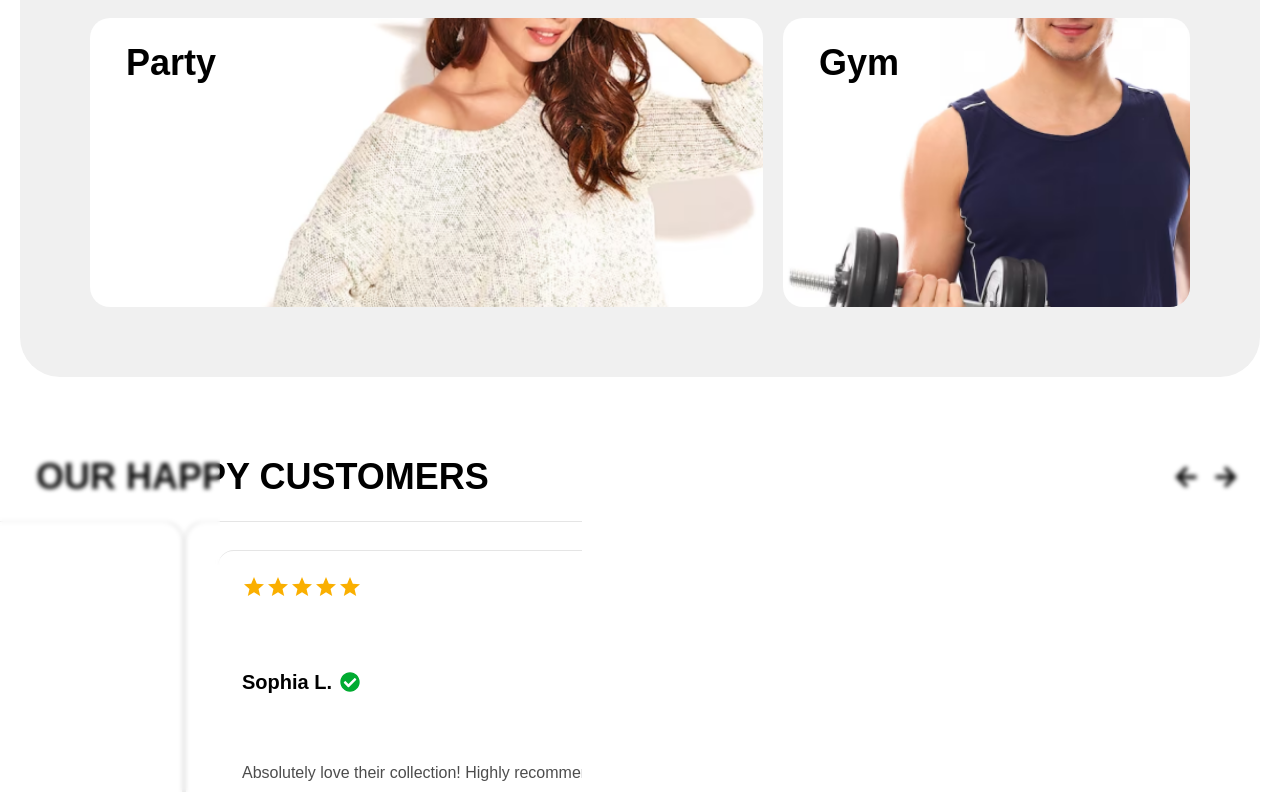
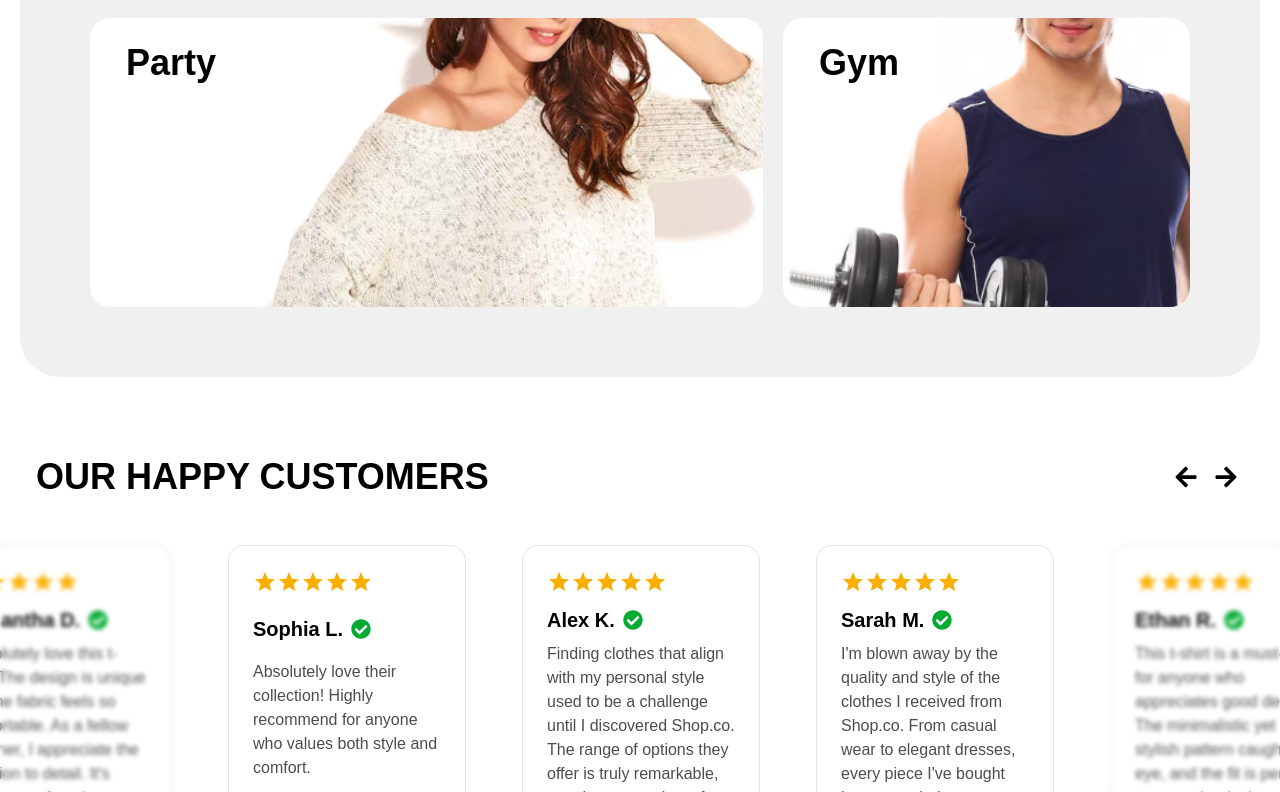
Before and after one commit to MuhammadMuheb/E-commerce-shop, a React (Create React App) app: page /home in a window 1280 px wide. Shown: the part 2008-2800 px from the top of the page. Built offline with nearby package versions, Linux system fonts and the light colour scheme; no server answers.

Commit message:
fix: Update OurHappyCustomers component layout for improved slider functionality and responsiveness; adjust class names for better styling

```diff
--- a/src/components/home/OurHappyCustomers.jsx
+++ b/src/components/home/OurHappyCustomers.jsx
@@ -94,13 +94,13 @@ return (
     </div>
 
     {/* Slider */}
-    <div className="overflow-hidden">
-    <div className="flex -ml-4">
+    <div className="relative overflow-hidden">
+    <div className="flex-ml-4">
     <Slider ref={sliderRef} {...settings} >
     {reviews.map((review) => (
-    <div key={review.id} className="">
+    <div key={review.id} >
     <div className="min-w-0 shrink-0 grow-0 basis-full w-full max-w-[358px] sm:max-w-[400px] pl-5 sm:pl-6 lg:max-w-none lg:pl-0">
-    <div class="relative bg-white flex flex-col items-start aspect-auto border border-black/10 rounded-[20px] p-6 sm:px-8 sm:py-7 overflow-hidden h-full">
+    <div className="flex flex-col items-start aspect-auto p-6 sm:px-7 sm:py-6 overflow-hidden h-full">
     <div className="bg-white border border-black/10 rounded-2xl p-5 sm:p-6 flex flex-col justify-between min-h-[260px]">
     <Rating name="read-only" value={review.rating} readOnly className="text-yellow-400" />
     <div className="flex items-center mt-3">
```
